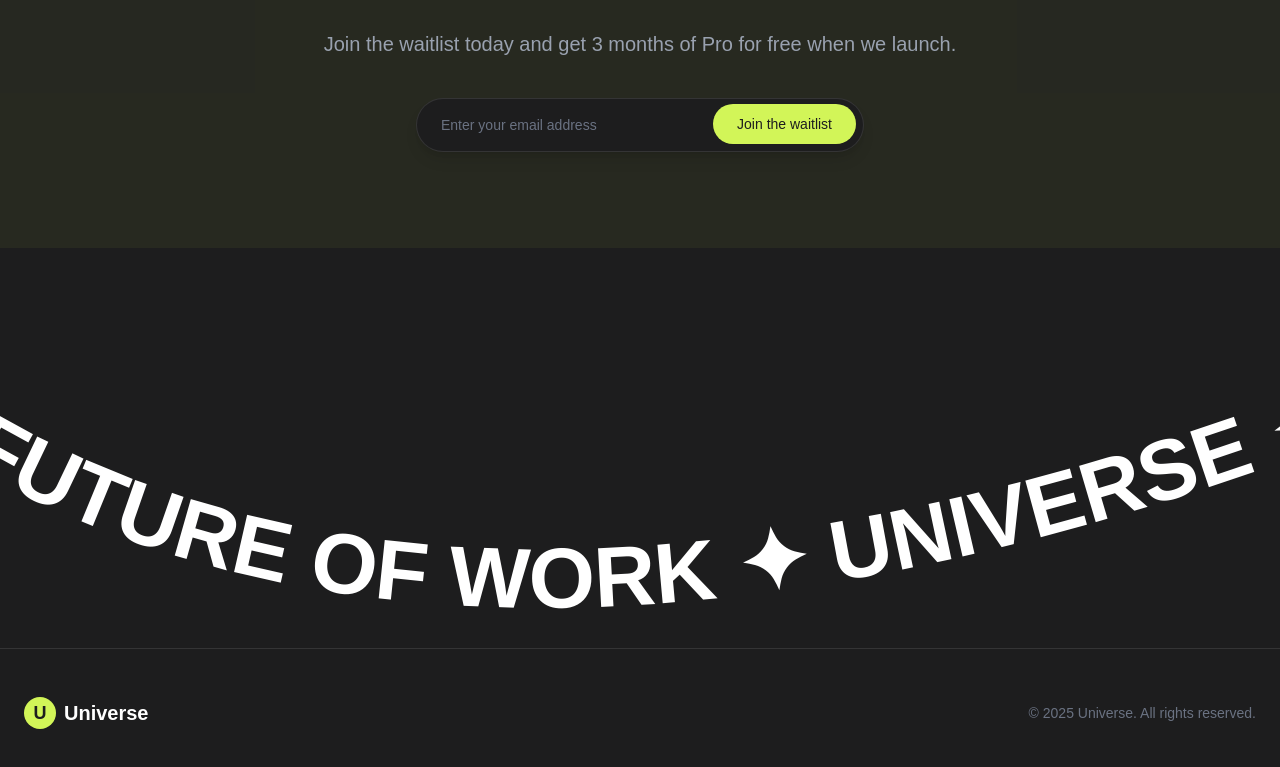
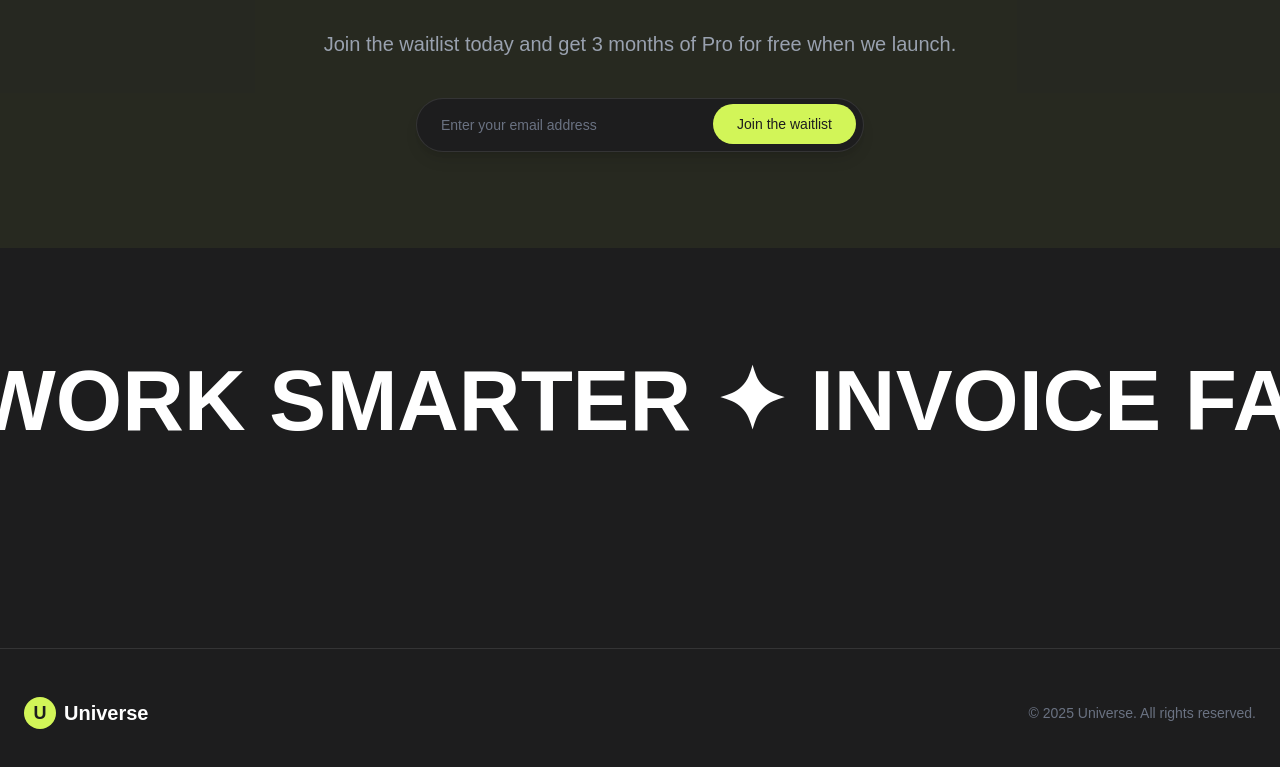
Before and after one commit to liqnerd/Universe_AG, a React (Vite) app: page / in a window 1280 px wide. Shown: the part 3210-3977 px from the top of the page. Built offline with nearby package versions, Linux system fonts and the light colour scheme.

Commit message:
Update CurvedLoop text and remove curve

```diff
--- a/src/App.jsx
+++ b/src/App.jsx
@@ -56,7 +56,7 @@ function App() {
         </section>
       </main>
 
-      <CurvedLoop marqueeText="Universe ✦ The Future of Work ✦" />
+      <CurvedLoop marqueeText="Get Universe ✦ work smarter ✦ invoice faster ✦ get paid sooner✦" />
       <Footer />
     </div>
   );
--- a/src/components/ui/curved-loop.jsx
+++ b/src/components/ui/curved-loop.jsx
@@ -4,7 +4,7 @@ const CurvedLoop = ({
     marqueeText = '',
     speed = 2,
     className,
-    curveAmount = 400,
+    curveAmount = 0,
     direction = 'left',
     interactive = true
 }) => {
```
